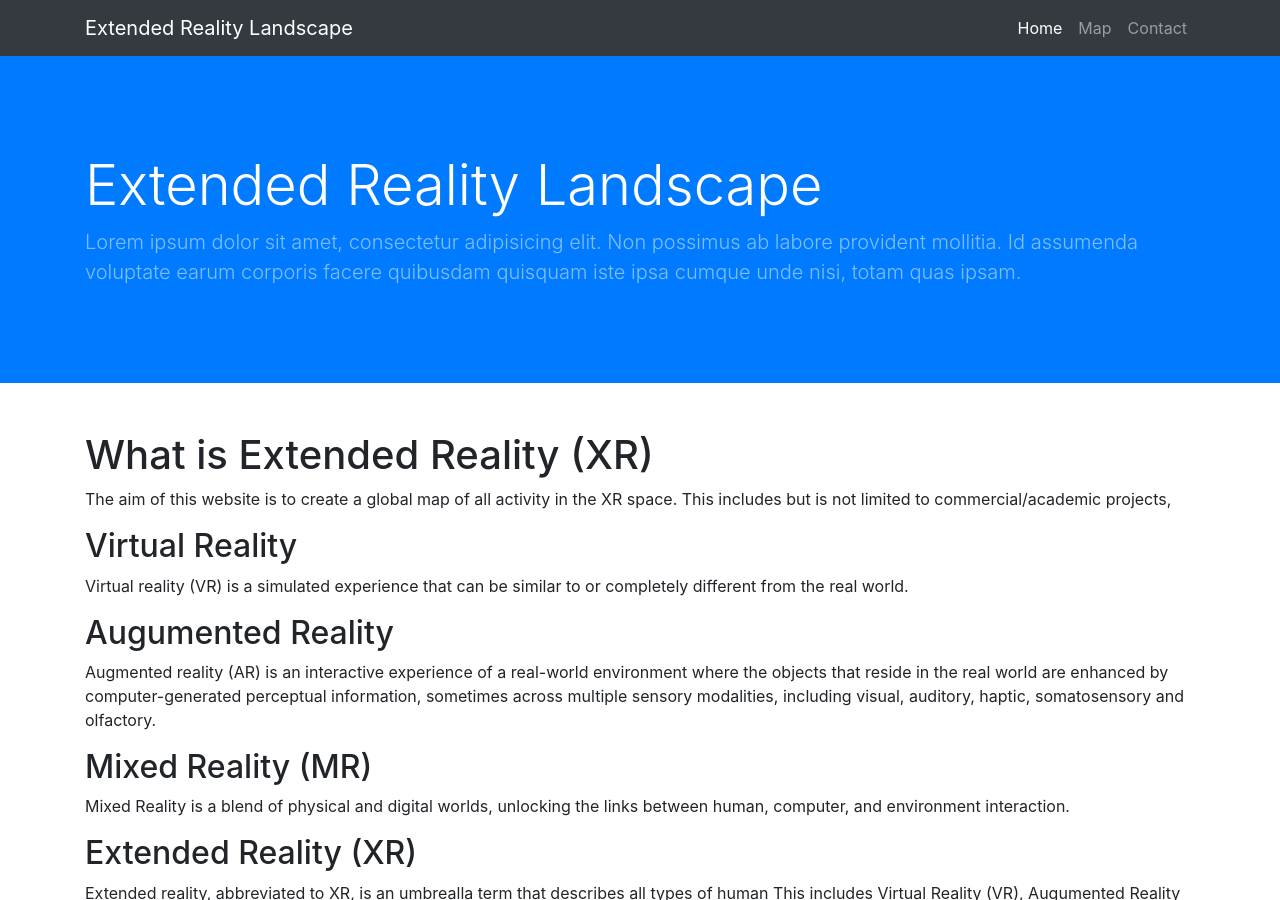
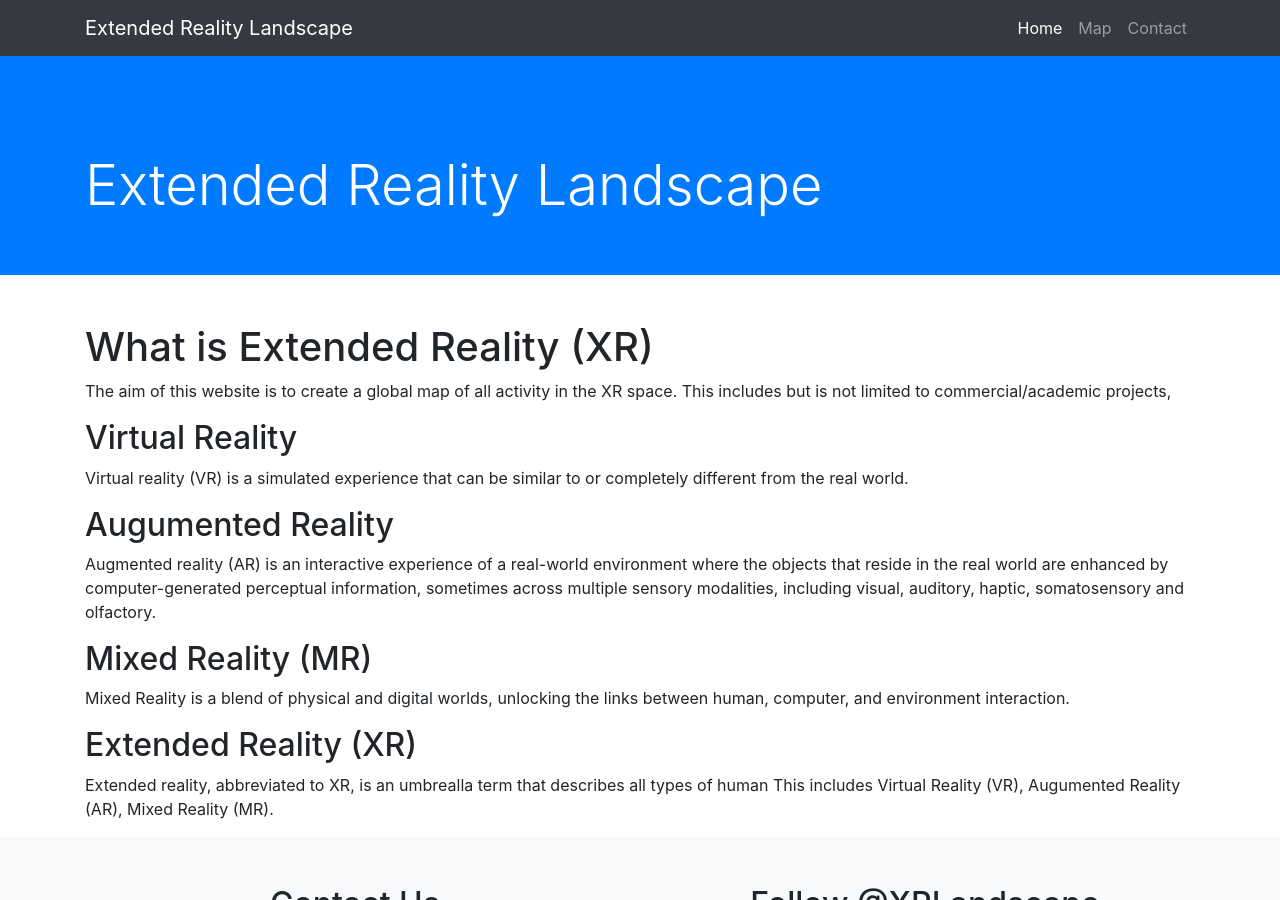
Before and after one commit to xrlandscape/xrlandscape.github.io, a Jekyll site: the page built from index.md, in a window 1280 px wide and 900 px high. Built offline with Jekyll 4.4.1, drawn with Linux system fonts in a browser that asks for light colours; nearby versions of some CDN libraries.

Commit message:
centre contact section and remove text from header

```diff
--- a/_includes/contact-form.html
+++ b/_includes/contact-form.html
@@ -25,7 +25,7 @@
     <textarea   name="_message"
                 placeholder="Message"
                 style="width:100%"
-                rows=5
+                rows=3
                 style="resize: none;"/></textarea>
     <br>
 
--- a/_includes/contact.html
+++ b/_includes/contact.html
@@ -4,17 +4,17 @@
     <div class="container" id="contact" >
 
         <div class="row">
-          <div class="col-md-6 mb-5">
+          <div class="col-md-6 mb-5 text-center">
             <h2>Contact Us</h2>
             <hr>
             {% include contact-form.html %}
           </div>
-          <div class="col-md-6 mb-5">
+          <div class="col-md-6 mb-5 text-center">
             <h2>Follow @XRLandscape</h2>
             <hr>
-                <a class="social-media-icon" href="https://facebook.com/xrlandscape" target="_blank"><i class="fab fa-facebook-square"></i></a>
-                <a class="social-media-icon" href="https://twitter.com/xrlandscape" target="_blank"><i class="fab fa-twitter-square"></i></a>
-
+            <a class="social-media-icon" href="https://facebook.com/xrlandscape" target="_blank"><i class="fab fa-facebook-square"></i></a>
+            <a class="social-media-icon" href="https://twitter.com/xrlandscape" target="_blank"><i class="fab fa-twitter-square"></i></a>
+            <a class="social-media-icon" href="https://instagram.com/xrlandscape" target="_blank"><i class="fab fa-instagram-square"></i></a>
           </div>
         </div>
         <!-- /.row -->
--- a/_includes/header.html
+++ b/_includes/header.html
@@ -5,7 +5,6 @@
       <div class="row h-100 align-items-center">
         <div class="col-lg-12">
           <h1 class="display-4 text-white mt-5 mb-2">{{ site.title }}</h1>
-          <p class="lead mb-5 text-white-50">Lorem ipsum dolor sit amet, consectetur adipisicing elit. Non possimus ab labore provident mollitia. Id assumenda voluptate earum corporis facere quibusdam quisquam iste ipsa cumque unde nisi, totam quas ipsam.</p>
         </div>
       </div>
     </div>
```
